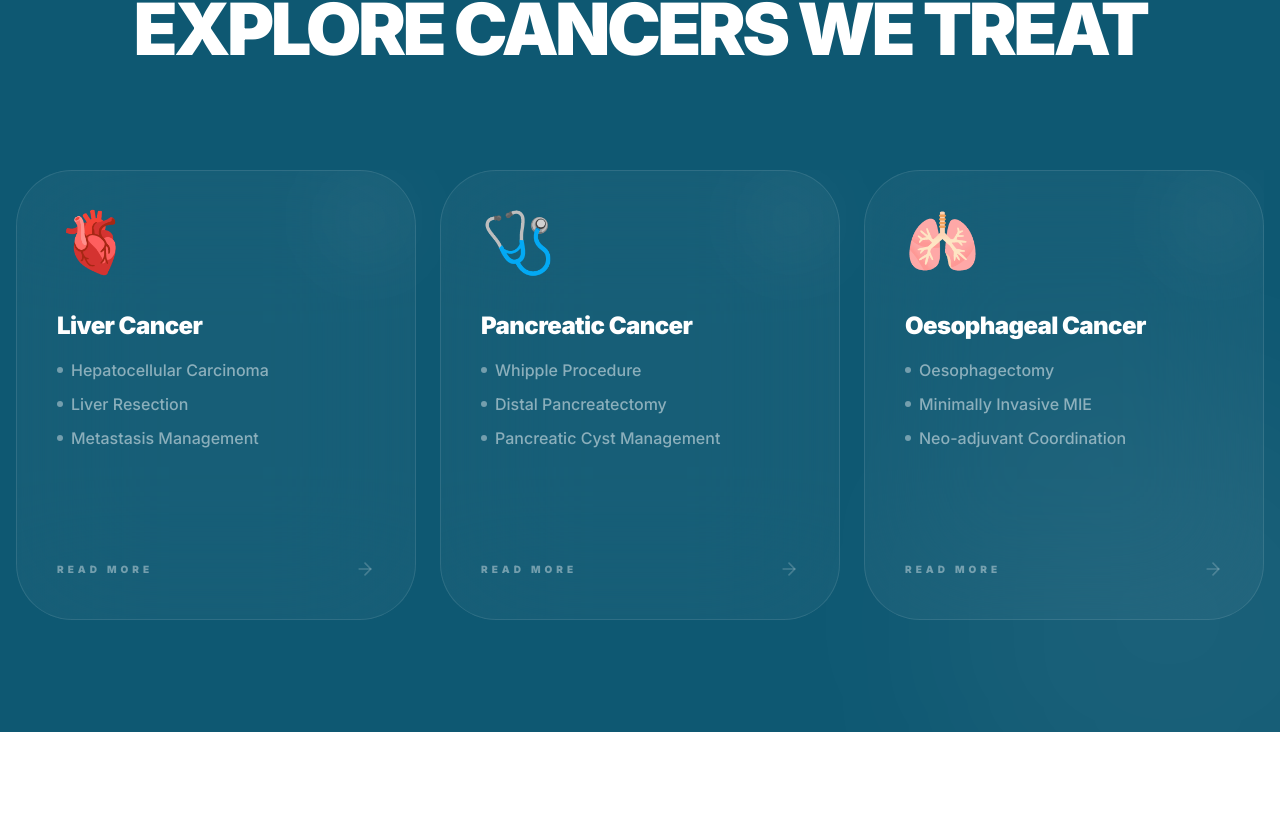
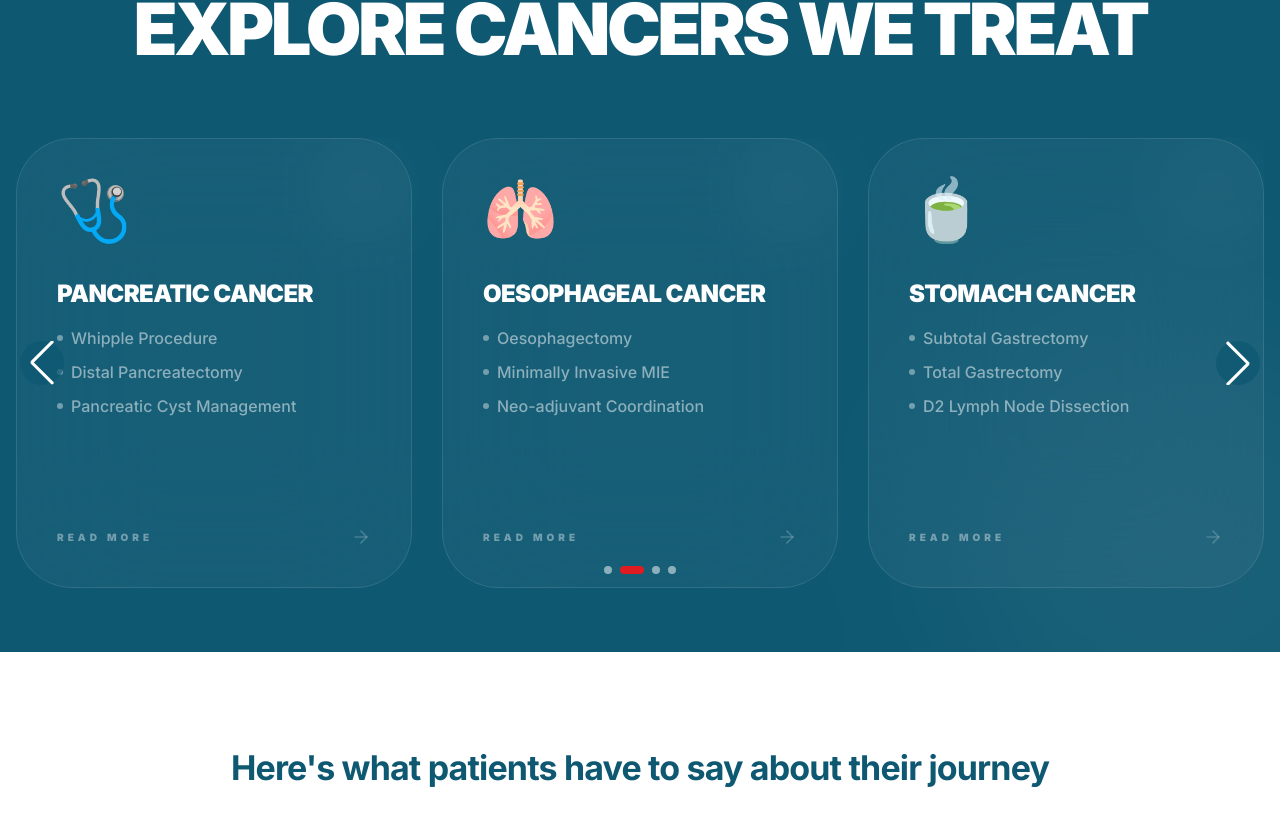
Before and after one commit to yakash4658r/Aravind_mano, a React (Vite) app: page /#/ in a window 1280 px wide. Shown: the part 3367-4199 px from the top of the page. Built offline with nearby package versions, Linux system fonts and the light colour scheme.

Commit message:
UI: Replaced manual scroll with Swiper carousel for Cancers section to match banner slider style

```diff
--- a/src/pages/Home.tsx
+++ b/src/pages/Home.tsx
@@ -14,6 +14,15 @@ import {
   PLACEHOLDERS,
 } from "../data/siteData";
 import { ArrowRight, CheckCircle } from "lucide-react";
+import { Swiper, SwiperSlide } from "swiper/react";
+import { Navigation, Pagination, Autoplay } from "swiper/modules";
+
+// @ts-ignore
+import "swiper/css";
+// @ts-ignore
+import "swiper/css/navigation";
+// @ts-ignore
+import "swiper/css/pagination";
 
 // ─── Section: About Doctor ───────────────────────────────────
 const AboutSection: React.FC = () => (
@@ -137,19 +146,32 @@ const CancersSection: React.FC = () => (
     <div className="absolute -bottom-32 -right-32 w-[30rem] h-[30rem] bg-white/5 rounded-full blur-[100px] pointer-events-none" />
 
     <div className="max-w-7xl mx-auto px-4 relative z-10">
-      <div className="text-center mb-24">
-
+      <div className="text-center mb-16">
         <h2 className="text-5xl md:text-7xl font-black text-white tracking-tighter leading-tight uppercase">
           EXPLORE CANCERS WE TREAT
         </h2>
       </div>
 
-      <div className="flex gap-6 overflow-x-auto pb-12 hide-scrollbar snap-x snap-mandatory">
+      <div className="relative cancer-swiper-container">
+        <Swiper
+          modules={[Navigation, Pagination, Autoplay]}
+          spaceBetween={30}
+          slidesPerView={1}
+          navigation
+          pagination={{ clickable: true }}
+          autoplay={{ delay: 4000, disableOnInteraction: false }}
+          breakpoints={{
+            640: { slidesPerView: 1.5 },
+            768: { slidesPerView: 2 },
+            1024: { slidesPerView: 3 },
+          }}
+          className="pb-16"
+        >
           {CANCERS.map((cancer, i) => (
+            <SwiperSlide key={i} className="h-auto">
               <Link
-            key={i}
                 to={cancer.href}
-            className="group relative flex-shrink-0 w-[320px] md:w-[400px] h-[450px] snap-center"
+                className="group relative block h-[450px] transition-all duration-300"
                 aria-label={cancer.title}
               >
                 <div className="h-full bg-white/[0.04] backdrop-blur-3xl border border-white/10 rounded-[3.5rem] p-10 hover:bg-white/[0.1] hover:border-white/40 transition-all duration-500 hover:shadow-[0_40px_100px_-30px_rgba(0,0,0,0.5)] flex flex-col">
@@ -159,7 +181,7 @@ const CancersSection: React.FC = () => (
                     <div className="text-6xl mb-10 transform origin-left">
                       {cancer.icon}
                     </div>
-                <h3 className="font-black text-white text-2xl mb-4 tracking-tight leading-tight">
+                    <h3 className="font-black text-white text-2xl mb-4 tracking-tight leading-tight uppercase">
                       {cancer.title}
                     </h3>
 
@@ -181,7 +203,9 @@ const CancersSection: React.FC = () => (
                   </div>
                 </div>
               </Link>
+            </SwiperSlide>
           ))}
+        </Swiper>
       </div>
     </div>
   </section>
```
Lines whose indentation alone changed are shown as unchanged.
